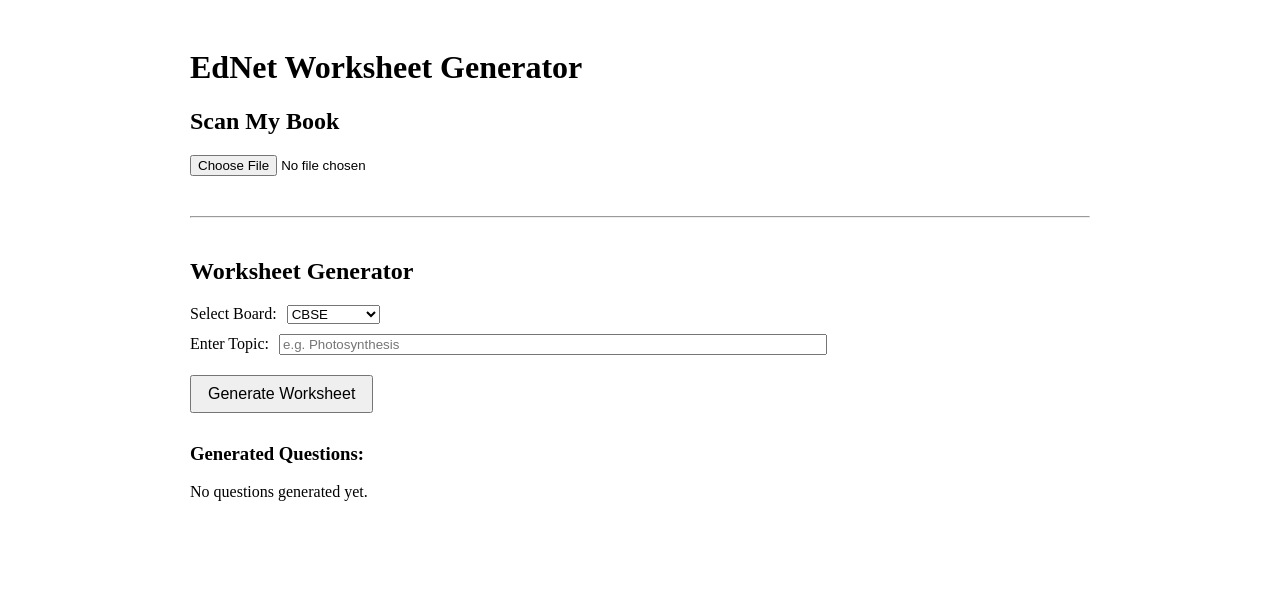
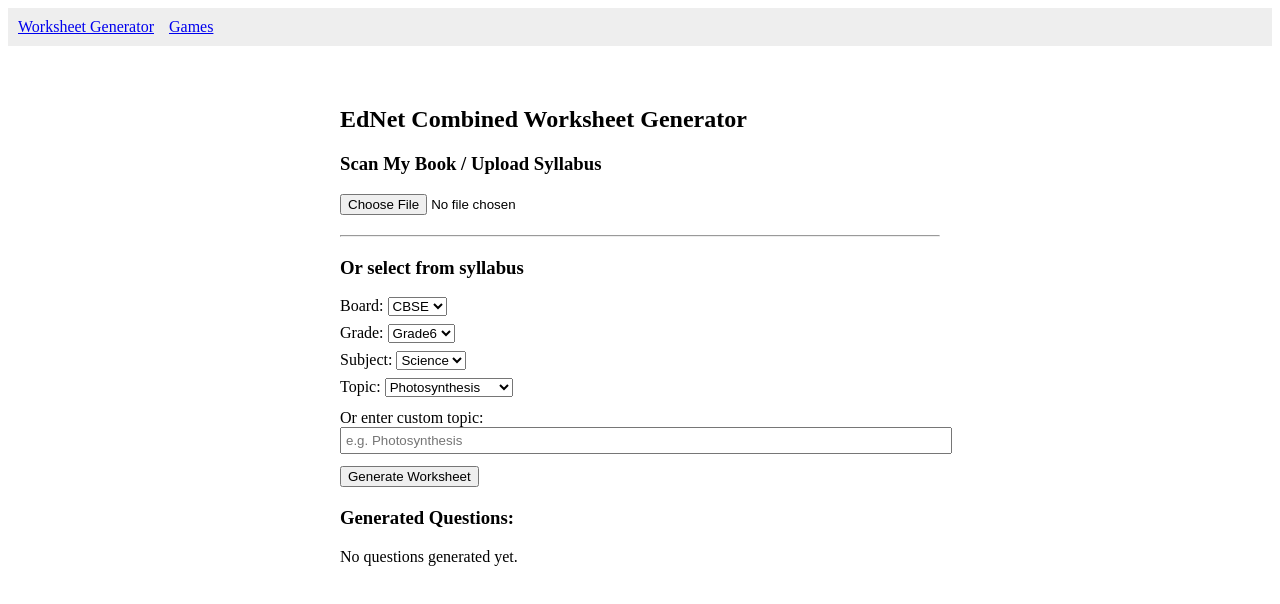
Before and after one commit to ednetlearn/ednet-phase-1, a React (Vite) app: page / in a window 1280 px wide. Shown: the top 604 px of the page. Built offline with nearby package versions, Linux system fonts and the light colour scheme.

Commit message:
Update App.jsx

```diff
--- a/src/App.jsx
+++ b/src/App.jsx
@@ -1,32 +1,28 @@
-// App.jsx
-import React, { useState } from 'react';
-import ScanMyBook from './ScanMyBook';
-import DynamicWorksheetGenerator from './DynamicWorksheetGenerator';
+// src/App.jsx
+import React from 'react';
+import { BrowserRouter as Router, Routes, Route, Link } from 'react-router-dom';
+import CombinedWorksheetGenerator from './CombinedWorksheetGenerator';
+import GamesPage from './GamesPage';
+import ChessGame from './games/ChessGame';
+import CodingPuzzle from './games/CodingPuzzle';
+import MathQuiz from './games/MathQuiz';
 
 function App() {
-  // Holds text extracted from scanned book or syllabus
-  const [scannedText, setScannedText] = useState('');
+  return (
+    <Router>
+      <nav style={{ padding: 10, background: '#eee', marginBottom: 20 }}>
+        <Link to="/" style={{ marginRight: 15 }}>Worksheet Generator</Link>
+        <Link to="/games">Games</Link>
+      </nav>
 
-  // Optional: function to clear scanned text from DynamicWorksheetGenerator UI
-  const clearScannedText = () => {
-    setScannedText('');
-  };
-
-  return (
-    <div style={{ maxWidth: 900, margin: 'auto', padding: 20 }}>
-      <h1>EdNet Worksheet Generator</h1>
-
-      {/* Scan My Book section */}
-      <ScanMyBook onTextExtracted={setScannedText} />
-
-      <hr style={{ margin: '40px 0' }} />
-
-      {/* Worksheet Generator section */}
-      <DynamicWorksheetGenerator
-        scannedText={scannedText}
-        onClearScannedText={clearScannedText}
-      />
-    </div>
+      <Routes>
+        <Route path="/" element={<CombinedWorksheetGenerator />} />
+        <Route path="/games" element={<GamesPage />} />
+        <Route path="/games/chess" element={<ChessGame />} />
+        <Route path="/games/coding-puzzle" element={<CodingPuzzle />} />
+        <Route path="/games/math-quiz" element={<MathQuiz />} />
+      </Routes>
+    </Router>
   );
 }
 
```
